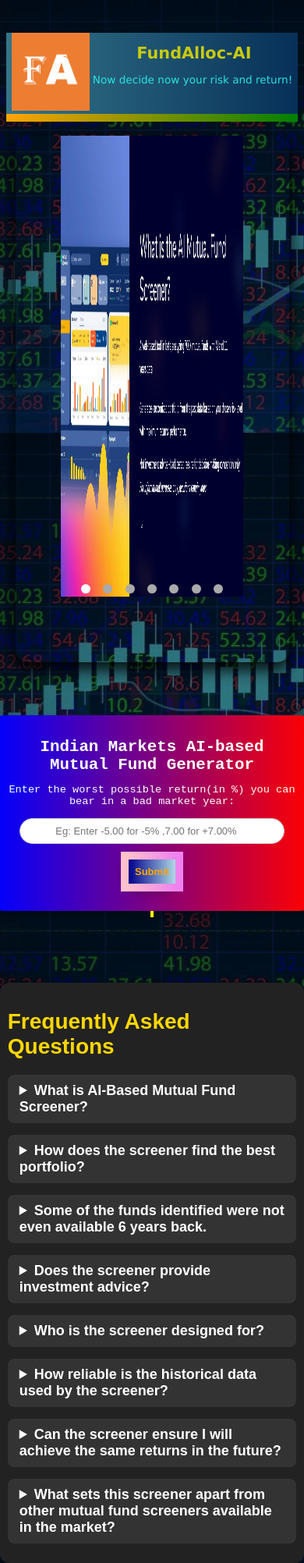
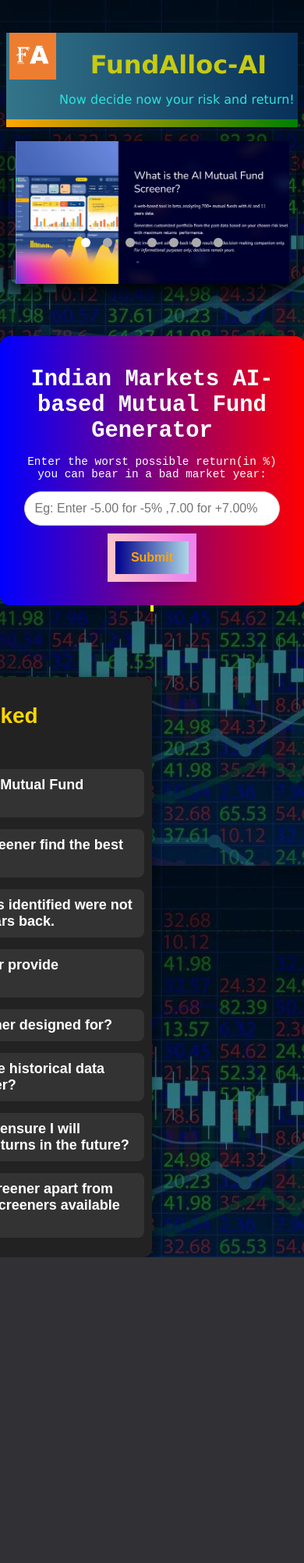
Before and after one commit to adisri-ai/FundAlloc-AI, a Flask app: page / in a window 390 px wide. Shown: the whole page at 78% size. After the commit the page ends 1612 px from the top, so only its background shows below. Run offline with Flask 3, Linux system fonts and the light colour scheme; parts of the project's set-up code (start-up, migrations or seed data) failed here and were passed over.

Commit message:
Update styles.css

```diff
--- a/static/styles.css
+++ b/static/styles.css
@@ -2,7 +2,7 @@
 body {
     font-family: 'Poppins', sans-serif;
     text-align: center;
-    margin-top:5vh;
+    margin-top: 5vh;
     background: url("./bgimage.png");
     height: 100vh;
     animation-name: rightdis;
@@ -13,24 +13,19 @@ body {
 }
 .slider {
     position: relative;
-  width: 90vw;
-  height: 80vh;
     border-radius: 15px;
     box-shadow: 0 8px 20px rgba(0,0,0,0.6);
 }
-
 .slides img {
     width: 60vw;
     justify-self: center;
-  height: 70vh;
+    height: min(70vh , 60vw);
     display: none;
     cursor: pointer;
 }
-
 .slide.active {
     display: block;
 }
-
 .nav {
     position: absolute;
     top: 50%;
@@ -45,22 +40,18 @@ body {
     pointer-events: none;
     transition: 0.3s;
 }
-
 .slider:hover .nav {
     opacity: 1;
     pointer-events: auto;
 }
-
 .prev { left: 15px; }
 .next { right: 15px; }
-
 .dots {
     text-align: center;
     position: absolute;
     bottom: 10vh;
     width: 100%;
 }
-
 .dot {
     display: inline-block;
     width: 12px;
@@ -71,7 +62,6 @@ body {
     cursor: pointer;
     transition: background 0.3s;
 }
-
 .dot.active {
     background-color: #fff;
 }
@@ -88,13 +78,11 @@ body {
     justify-content: center;
     align-items: center;
 }
-
 .popup img {
-  width:80vw;
-  height:90vh;
+    width: 80vw;
+    height: 90vh;
     border-radius: 10px;
 }
-
 .close {
     position: absolute;
     top: 20px;
@@ -103,29 +91,23 @@ body {
     color: #fff;
     cursor: pointer;
 }
-.heading{
+.heading {
     display: flex;
-    background-image: linear-gradient(to right, rgb(52, 117, 138) , rgb(7, 48, 88));
-    width:100%;
+    background-image: linear-gradient(to right, rgb(52, 117, 138), rgb(7, 48, 88));
+    width: 100%;
     justify-content: center;
     font-family: Verdana, Geneva, Tahoma, sans-serif;
 }
-.heading img{
-    width:100px;
-    height:100px;
+.heading img {
+    width: 100px;
+    height: 100px;
 }
-.container:hover{
+.container:hover {
     background-image: linear-gradient(to right , red , blue);
 }
 @keyframes rightdis {
-    0%{
-        transform: translateX(-10vw);
-        opacity: 0;
-    }
-    100%{
-        transform: translateX(0vw);
-        opacity: 1;
-    }
+    0% { transform: translateX(-10vw); opacity: 0; }
+    100% { transform: translateX(0vw); opacity: 1; }
 }
 .popup-controls {
     position: absolute;
@@ -135,66 +117,60 @@ body {
     flex-direction: column;
     align-items: center;
 }
-
 .popup .nav {
     position: relative;
     opacity: 1;
     margin: 10px;
     background-color: rgba(255,255,255,0.7);
 }
-#popup-prev{
+#popup-prev {
     position: relative;
-  left:-45vw;
+    left: -45vw;
     bottom: 10vh;
 }
-#popup-next{
-  position:relative;
-  right:-45vw;
-  bottom:20vh;
+#popup-next {
+    position: relative;
+    right: -45vw;
+    bottom: 20vh;
 }
 .popup-dots {
     display: flex;
     justify-content: center;
     margin-top: 10px;
 }
-
 .popup-dots .dot {
     background-color: #bbb;
 }
-
 .popup-dots .dot.active {
     background-color: #fff;
 }
 /* Container */
 .container {
     background: linear-gradient(to right , blue , red);
-    color:white;
+    color: white;
     padding: 30px;
     border-radius: 12px;
     box-shadow: 0px 4px 10px rgba(0, 0, 0, 0.2);
     width: 30vw;
     text-align: center;
-    margin-top:8vh;
-    transition-property:all;
+    margin-top: 8vh;
+    transition-property: all;
     transition-duration: 1s;
 }
-.container:hover{
+.container:hover {
     transform: scale(1.1);
 }
 h1 {
     color: #333;
     margin-bottom: 10px;
 }
-
 p {
     color: #666;
 }
-
 /* Buttons */
 .button-container {
     margin-top: 20px;
 }
-
 button {
     padding: 12px 20px;
     font-size: 16px;
@@ -209,12 +185,10 @@ button {
     box-shadow: 0px 3px 8px rgba(0, 0, 0, 0.2);
     background: linear-gradient(to right , darkblue , lightblue);
 }
-
 button:hover {
     background: linear-gradient(135deg, #ff5964, #ff1e56);
     transform: scale(1.05);
 }
-
 /* Input Field */
 input {
     padding: 12px;
@@ -226,129 +200,157 @@ input {
     outline: none;
     transition: 0.3s;
 }
-
 input:focus {
     border-color: #2575fc;
     box-shadow: 0px 0px 8px rgba(37, 117, 252, 0.4);
 }
-
-@media (max-width: 480px) {
-    .container {
-        padding: 15px;
-        width:100%;
-    }
-
-    h1 {
-        font-size: 1.3rem;
-    }
-
-    p {
-        font-size: 0.85rem;
-    }
-
-    button {
-        font-size: 13px;
-        padding: 8px;
-    }
-
-    input {
-        font-size: 13px;
-        padding: 8px;
-    }
-}
-#allocation , #prev{
+#allocation , #prev {
     text-align: left;
-    color:white;
+    color: white;
     background-image: linear-gradient(to right , darkblue , green);
-}
-#allocation h1 , #prev h1{
-    color:orange;
-}
-#allocation , #prev {
     border: solid yellow 2px;
     transition: all;
     transition-duration: 1s;
 }
-#allocation td{
+#allocation h1 , #prev h1 {
+    color: orange;
+}
+#allocation td {
     padding: 1vw;
     border: solid orange 1px;
 }
-#prev td{
-    padding:2vw;
-    width:40%;
+#prev td {
+    padding: 2vw;
+    width: 40%;
     border: solid orange 1px;
+    text-align: center;
 }
-#prev table{
+#prev table {
     justify-self: center;
 }
-#allocation:hover , #prev:hover{
+#allocation:hover , #prev:hover {
     transform: scale(1.1);
 }
-#prev{
-    margin-left:5vw;
-    margin-right:5vw;
+#prev {
+    margin-left: 5vw;
+    margin-right: 5vw;
 }
-td:hover{
+td:hover {
     background-color: #ff5964;
     transform: scale(1.1);
 }
-#lower{
-    display:flex;
+#lower {
+    display: flex;
 }
-#prev td{
-    width:40%;
-    text-align: center;
-}
-.faq-body{
-    position:relative;
-    left:-50vw;
+.faq-body {
+    position: relative;
+    left: -50vw;
 }
 .faq-section {
     justify-self: center;
-  padding:10px;
-  margin-top:10vh;
-  width:95vw;
+    padding: 10px;
+    margin-top: 10vh;
+    width: 95vw;
     background: #222;
     color: #fff;
     border-radius: 12px;
     box-shadow: 0 4px 15px rgba(0,0,0,0.5);
-  position:relative;
-  bottom:0px;
-  left:50vw;
+    position: relative;
+    bottom: 0px;
+    left: 50vw;
 }
-
 .faq-section h2 {
     text-align: left;
     margin-bottom: 20px;
     font-size: 28px;
     color: #ffd700;
 }
-
 details {
     margin-bottom: 15px;
     background: #333;
     border-radius: 8px;
     padding: 10px 15px;
     cursor: pointer;
-  color:beige;
+    color: beige;
     transition: all 0.3s ease;
 }
-
 summary {
     font-weight: bold;
     font-size: 18px;
     color: #fff;
-  text-align:left;
+    text-align: left;
 }
-
 details[open] summary {
     color: #ffd700;
 }
-
 details p {
     margin-top: 10px;
     font-size: 16px;
     line-height: 1.4;
-  color:beige;
+    color: beige;
     text-align: left;
 }
+
+/* Responsive Styles */
+@media (max-width: 768px) {
+    .slides img {
+        width: 90vw;
+        height: auto;
+        max-height: 50vh;
+        object-fit: contain;
+    }
+    .slider {
+        width: 95vw;
+        height: auto;
+    }
+    .nav {
+        padding: 8px;
+        font-size: 18px;
+    }
+    .dots {
+        bottom: 5vh;
+    }
+    .popup img {
+        width: 90vw;
+        height: auto;
+        max-height: 70vh;
+        object-fit: contain;
+    }
+    .popup-controls {
+        bottom: 20px;
+        flex-direction: column;
+    }
+    .popup .nav {
+        padding: 10px;
+        font-size: 22px;
+    }
+    #popup-prev {
+        left: -40vw;
+        top: 50%;
+        bottom: auto;
+        transform: translateY(-50%);
+    }
+    #popup-next {
+        right: -40vw;
+        top: 50%;
+        bottom: auto;
+        transform: translateY(-50%);
+    }
+    .popup-dots {
+        flex-wrap: wrap;
+        margin-top: 20px;
+    }
+    .container {
+        width: 90vw;
+        padding: 20px;
+        font-size: 0.9rem;
+    }
+    .heading img {
+        width: 60px;
+        height: 60px;
+    }
+    .faq-section {
+        left: 0;
+        width: 95vw;
+    }
+}
```
Lines whose indentation alone changed are shown as unchanged.
